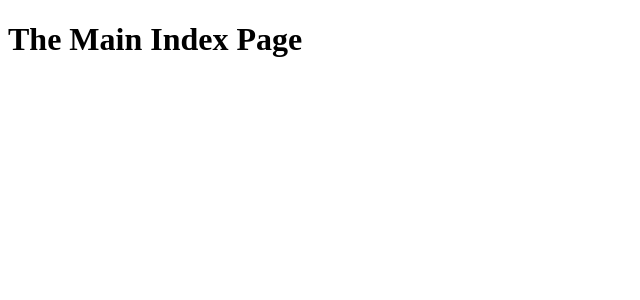
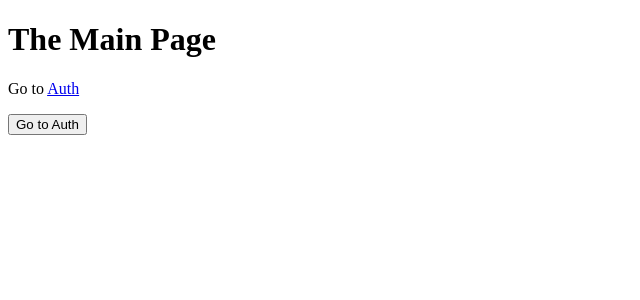
Before and after one commit to blaec/nextjs, a Next.js app: page / in a window 1280 px wide. Shown: the top 300 px of the page, without its empty margins (0-640 px from the left). Built offline with nearby package versions, Linux system fonts and the light colour scheme.

Commit message:
418. Understanding the Basics

```diff
--- a/pages/index.js
+++ b/pages/index.js
@@ -1,8 +1,12 @@
 import React from 'react';
+import Link from "next/link";
+import Router from 'next/router';
 
 const indexPage = (props) => (
     <div>
-        <h1>The Main Index Page</h1>
+        <h1>The Main Page</h1>
+        <p>Go to <Link href="/auth"><a>Auth</a></Link></p>
+        <button onClick={()=>Router.push('/auth')}>Go to Auth</button>
     </div>
 );
 
```
Also changed, not shown: 1 other file (tests, documents, lock files or other folders).
